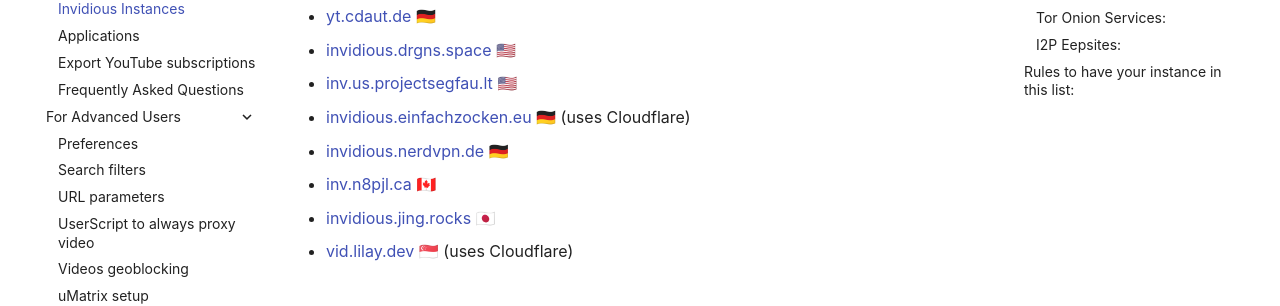
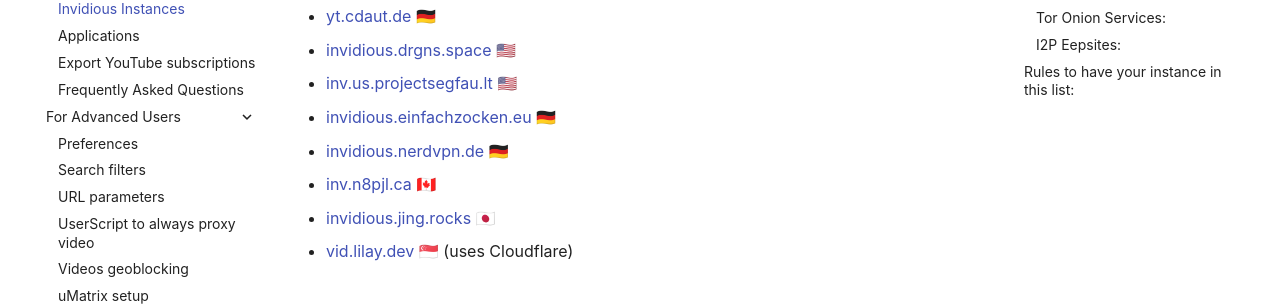
Before and after one commit to iv-org/documentation, an MkDocs documentation site: the page built from docs/instances.md, in a window 1280 px wide and 900 px high, scrolled down 925 px. Shown: the part 153-459 px from the top of the window. Built offline with MkDocs 1.6.1 and Material for MkDocs 9.7.7, drawn with Linux system fonts in a browser that asks for light colours; comment, search, counter and statistics services are not loaded.

Commit message:
Remove Cloudflare Tag from invidious.einfachzocken.eu

```diff
--- a/docs/instances.md
+++ b/docs/instances.md
@@ -50,7 +50,7 @@
 
 * [inv.us.projectsegfau.lt](https://inv.us.projectsegfau.lt) 🇺🇸
 
-* [invidious.einfachzocken.eu](https://invidious.einfachzocken.eu) 🇩🇪 (uses Cloudflare)
+* [invidious.einfachzocken.eu](https://invidious.einfachzocken.eu) 🇩🇪
 
 * [invidious.nerdvpn.de](https://invidious.nerdvpn.de) 🇩🇪
 
```
